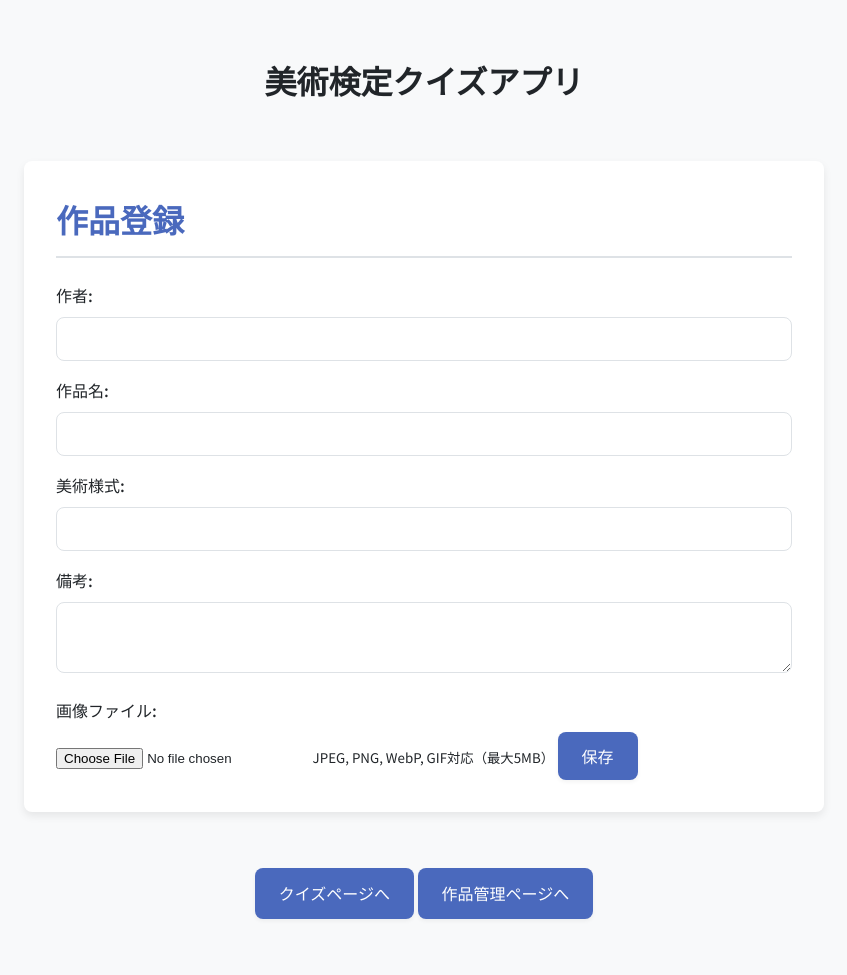
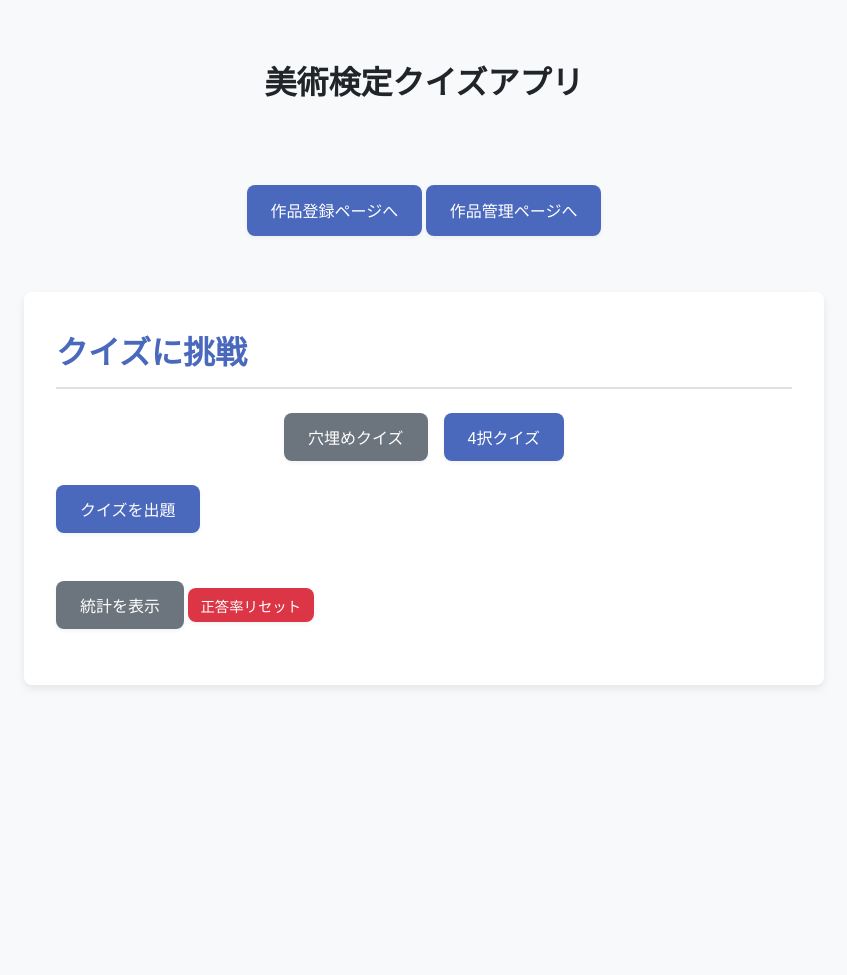
Before and after one commit to kogi496no-cpu/art_quiz_app, a FastAPI app: page / in a window 1280 px wide. Shown: the whole page, without its empty margins (216-1063 px from the left). After the commit the page ends 687 px from the top, so only its background shows below. Run offline with FastAPI, Linux system fonts and the light colour scheme.

Commit message:
トップページにクイズが表示されるように構成を変更

```diff
--- a/artworks.py
+++ b/artworks.py
@@ -109,11 +109,11 @@ class ArtworkUpdate(BaseModel):
             raise ValueError('備考が長すぎます（1000文字以内）')
         return cleaned.strip()
 
-@router.get("/artworks-page", response_class=HTMLResponse)
+@router.get("/artworks", response_class=HTMLResponse)
 async def artworks_page(request: Request):
     return templates.TemplateResponse("artworks.html", {"request": request})
 
-@router.get("/artworks")
+@router.get("/api/artworks")
 def get_artworks(request: Request):
     try:
         search_query = request.query_params.get('q', None)
@@ -147,7 +147,7 @@ def get_artworks(request: Request):
         raise HTTPException(status_code=500, detail=f"データの取得に失敗しました: {e}")
 
 # 画像アップロード対応の作品登録エンドポイント
-@router.post("/artworks/upload")
+@router.post("/api/artworks/upload")
 async def add_artwork_with_image(
     author: str = Form(...),
     title: str = Form(...),
@@ -211,7 +211,7 @@ async def add_artwork_with_image(
         raise HTTPException(status_code=500, detail="作品の登録に失敗しました")
 
 # 作品更新エンドポイント
-@router.put("/artworks/{artwork_id}")
+@router.put("/api/artworks/{artwork_id}")
 def update_artwork(artwork_id: int, artwork: ArtworkUpdate):
     try:
         c.execute("""
@@ -239,7 +239,7 @@ def update_artwork(artwork_id: int, artwork: ArtworkUpdate):
 
 
 # 作品削除エンドポイント
-@router.delete("/artworks/{artwork_id}")
+@router.delete("/api/artworks/{artwork_id}")
 def delete_artwork(artwork_id: int):
     try:
         # まず削除対象の作品情報を取得（画像ファイル削除のため）
--- a/main.py
+++ b/main.py
@@ -26,7 +26,11 @@ app.mount("/static", StaticFiles(directory="static"), name="static")
 templates = Jinja2Templates(directory="templates")
 
 @app.get("/", response_class=HTMLResponse)
-async def read_index(request: Request):
+async def read_quiz(request: Request):
+    return templates.TemplateResponse("quiz.html", {"request": request})
+
+@app.get("/register", response_class=HTMLResponse)
+async def read_register(request: Request):
     return templates.TemplateResponse("index.html", {"request": request})
 
 
--- a/static/script.js
+++ b/static/script.js
@@ -8,8 +8,12 @@ let quizAnswered = false;
 // DOMContentLoaded時の初期化
 document.addEventListener('DOMContentLoaded', function() {
     initializeEventListeners();
-    setQuizMode('multiple'); // デフォルトは4択クイズ
-    loadStats(); // 統計を読み込み
+
+    // クイズページでのみ実行する初期化処理
+    if (document.getElementById('quiz-area')) {
+        setQuizMode('multiple');
+        loadStats();
+    }
 });
 
 // イベントリスナーの初期化
@@ -96,7 +100,7 @@ async function handleUploadSubmit(e) {
     const formData = new FormData(e.target);
 
     try {
-        const response = await fetch('/artworks/upload', {
+        const response = await fetch('/api/artworks/upload', {
             method: 'POST',
             body: formData
         });
@@ -402,20 +406,40 @@ function toggleArtworksDisplay() {
 
 // 作品一覧読込
 async function loadArtworks(searchQuery = '') {
+    console.log('loadArtworks called with query:', searchQuery);
     try {
-        const url = new URL('/artworks', window.location.origin);
+        const url = new URL('/api/artworks', window.location.origin);
         if (searchQuery) {
             url.searchParams.append('q', searchQuery);
         }
 
+        console.log('Fetching from URL:', url.toString());
         const res = await fetch(url);
+        console.log('Fetch response status:', res.status);
+
+        if (!res.ok) {
+            console.error('Fetch failed with status:', res.status);
+            const errorText = await res.text();
+            console.error('Error response text:', errorText);
+            throw new Error(`サーバーエラー: ${res.status}`);
+        }
+
         const data = await res.json();
+        console.log('Received data:', data);
+
         const artworksArea = document.getElementById('artworks-list');
+        if (!artworksArea) {
+            console.error('#artworks-list element not found!');
+            return;
+        }
 
-        if (data.artworks.length === 0) {
+        if (!data.artworks || data.artworks.length === 0) {
+            console.log('No artworks found. Displaying message.');
             artworksArea.innerHTML = '<p>該当する作品がありません。</p>';
             return;
         }
+
+        console.log(`Found ${data.artworks.length} artworks. Starting to build table.`);
         const tableContainer = document.createElement('div');
         tableContainer.className = 'table-container';
         const table = document.createElement('table');
@@ -426,12 +450,25 @@ async function loadArtworks(searchQuery = '') {
             headerRow.appendChild(th);
         });
         table.appendChild(headerRow);
-        data.artworks.forEach(artwork => table.appendChild(createArtworkRow(artwork)));
+
+        data.artworks.forEach((artwork, index) => {
+            console.log(`Processing artwork #${index}:`, artwork);
+            const row = createArtworkRow(artwork);
+            console.log(`Created row for artwork #${index}:`, row);
+            table.appendChild(row);
+        });
+
         tableContainer.appendChild(table);
-        artworksArea.innerHTML = '';
+        artworksArea.innerHTML = ''; // Clear previous content
         artworksArea.appendChild(tableContainer);
+        console.log('Table built and appended successfully.');
+
     } catch (error) {
-        document.getElementById('artworks-list').innerHTML = '<p>データの取得に失敗しました。</p>';
+        console.error('Error in loadArtworks:', error);
+        const artworksArea = document.getElementById('artworks-list');
+        if (artworksArea) {
+            artworksArea.innerHTML = '<p>データの取得に失敗しました。詳細はコンソールを確認してください。</p>';
+        }
     }
 }
 
@@ -486,7 +523,7 @@ function createArtworkRow(artwork) {
 async function deleteArtwork(artworkId) {
     if (!confirm('この作品を削除してもよろしいですか？\n関連する画像ファイルも削除されます。')) return;
     try {
-        const response = await fetch(`/artworks/${artworkId}`, { method: 'DELETE' });
+        const response = await fetch(`/api/artworks/${artworkId}`, { method: 'DELETE' });
         if (response.ok) {
             showMessage('作品を削除しました', 'success');
             loadArtworks();
@@ -526,7 +563,7 @@ async function handleEditSubmit(e) {
     };
 
     try {
-        const response = await fetch(`/artworks/${artworkId}`, {
+        const response = await fetch(`/api/artworks/${artworkId}`, {
             method: 'PUT',
             headers: {'Content-Type': 'application/json'},
             body: JSON.stringify(data)
--- a/templates/artworks.html
+++ b/templates/artworks.html
@@ -16,6 +16,7 @@
       </form>
     </div>
     <button onclick="window.location.href='/'" class="btn mb-3">トップページへ戻る</button>
+    <button onclick="window.location.href='/register'" class="btn mb-3">作品登録ページへ</button>
     <div id="artworks-list"></div>
   </div>
 
--- a/templates/index.html
+++ b/templates/index.html
@@ -9,7 +9,7 @@
 <body>
 
   <div class="app-container">
-    <h1 class="text-center">美術検定クイズアプリ</h1>
+    <h1 class="text-center">作品登録</h1>
 
     <!-- 作品登録セクション -->
     <section>
@@ -37,8 +37,8 @@
 
     <!-- クイズ・作品管理ページへの遷移ボタンのみ表示 -->
     <div class="text-center mt-3">
-      <a href="/quiz-page" class="btn mb-3">クイズページへ</a>
-      <a href="/artworks-page" class="btn">作品管理ページへ</a>
+      <a href="/" class="btn mb-3">トップページへ</a>
+      <a href="/artworks" class="btn">作品管理ページへ</a>
     </div>
   </div>
 
--- a/templates/quiz.html
+++ b/templates/quiz.html
@@ -10,8 +10,8 @@
   <div class="app-container">
     <h1 class="text-center">美術検定クイズアプリ</h1>
     <div class="text-center mt-3">
-      <a href="/" class="btn mb-3">トップページへ</a>
-      <a href="/artworks-page" class="btn">作品管理ページへ</a>
+      <a href="/register" class="btn mb-3">作品登録ページへ</a>
+      <a href="/artworks" class="btn">作品管理ページへ</a>
     </div>
     <!-- クイズセクション -->
     <section>
```
Also changed, not shown: 1 other file.
